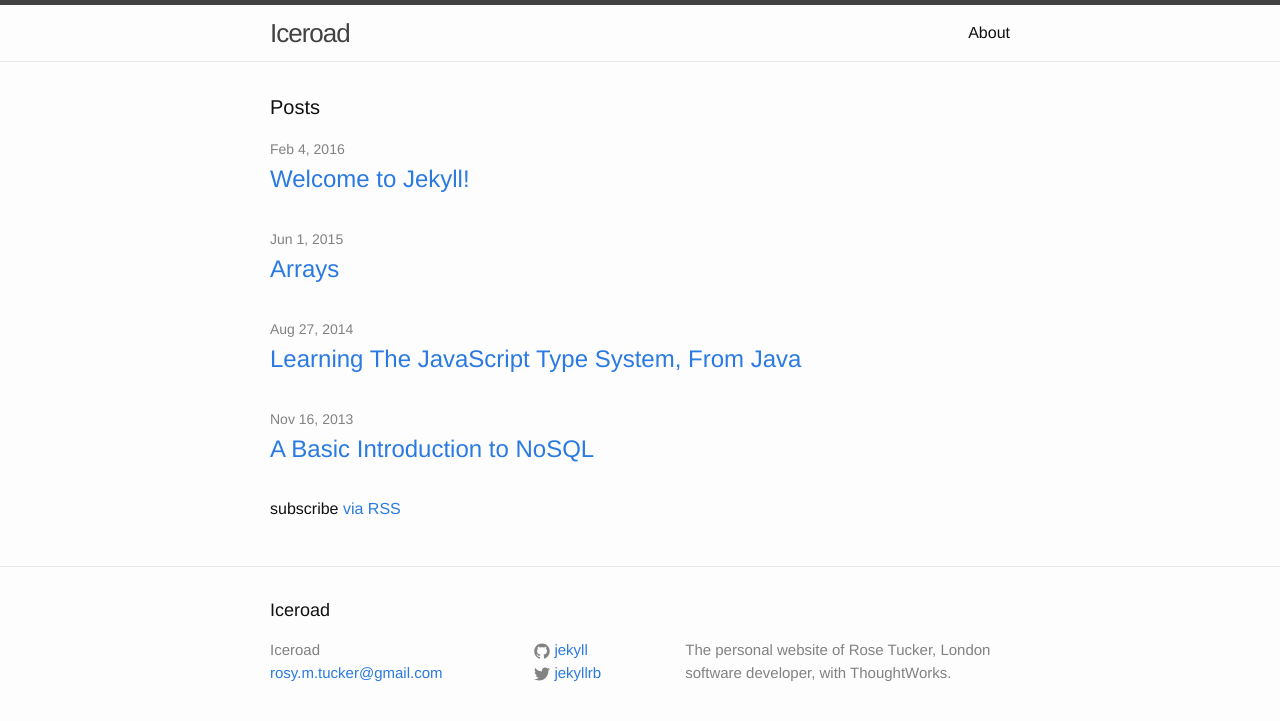
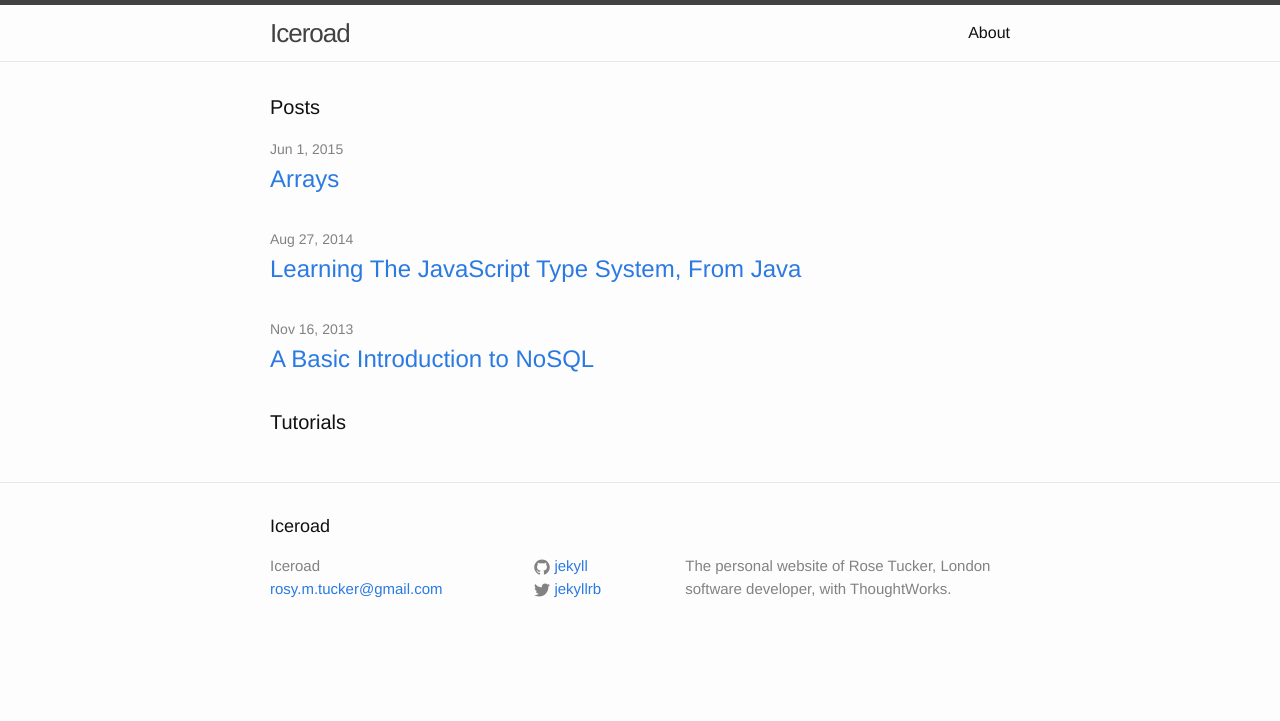
Before and after one commit to RosyTucker/RosyTucker.github.io, a Jekyll site: the page built from index.html, in a window 1280 px wide. Shown: the top 721 px of the page. Built offline with Jekyll 4.4.1, drawn with Linux system fonts in a browser that asks for light colours.

Commit message:
Operate tutorials and blog posts on index

```diff
--- a/index.html
+++ b/index.html
@@ -7,7 +7,8 @@
   <h1 class="page-heading">Posts</h1>
 
   <ul class="post-list">
-    {% for post in site.posts %}
+    {% assign blogPosts = (site.posts | where: "type","blog") %}
+    {% for post in blogPosts  %}
       <li>
         <span class="post-meta">{{ post.date | date: "%b %-d, %Y" }}</span>
 
@@ -18,6 +19,18 @@
     {% endfor %}
   </ul>
 
-  <p class="rss-subscribe">subscribe <a href="{{ "/feed.xml" | prepend: site.baseurl }}">via RSS</a></p>
+  <h1 class="page-heading">Tutorials</h1>
 
+  <ul class="post-list">
+    {% assign tutorials = (site.posts | where: "type","tutorial") %}
+    {% for post in tutorials  %}
+    <li>
+      <span class="post-meta">{{ post.date | date: "%b %-d, %Y" }}</span>
+
+      <h2>
+        <a class="post-link" href="{{ post.url | prepend: site.baseurl }}">{{ post.title }}</a>
+      </h2>
+    </li>
+    {% endfor %}
+  </ul>
 </div>
```
